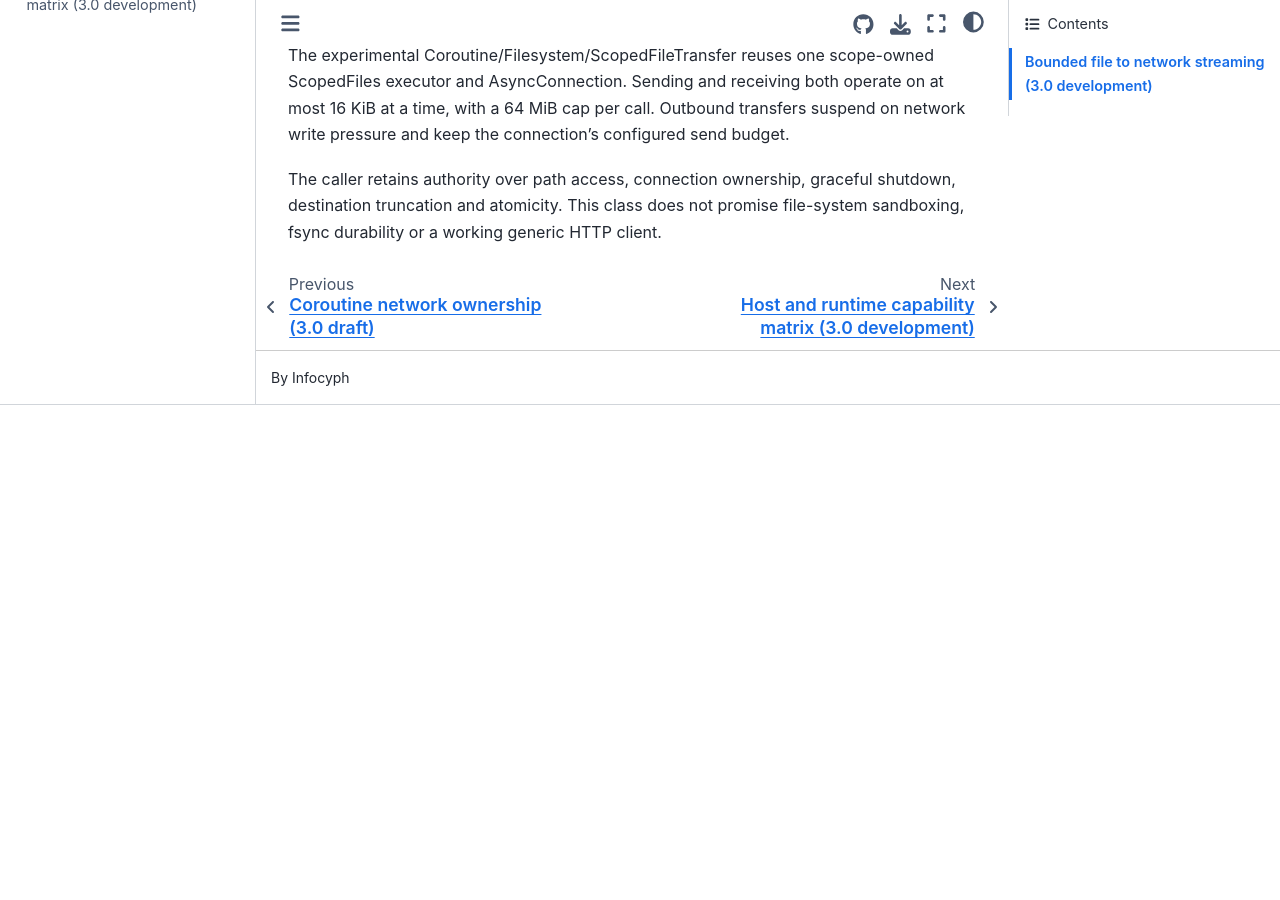
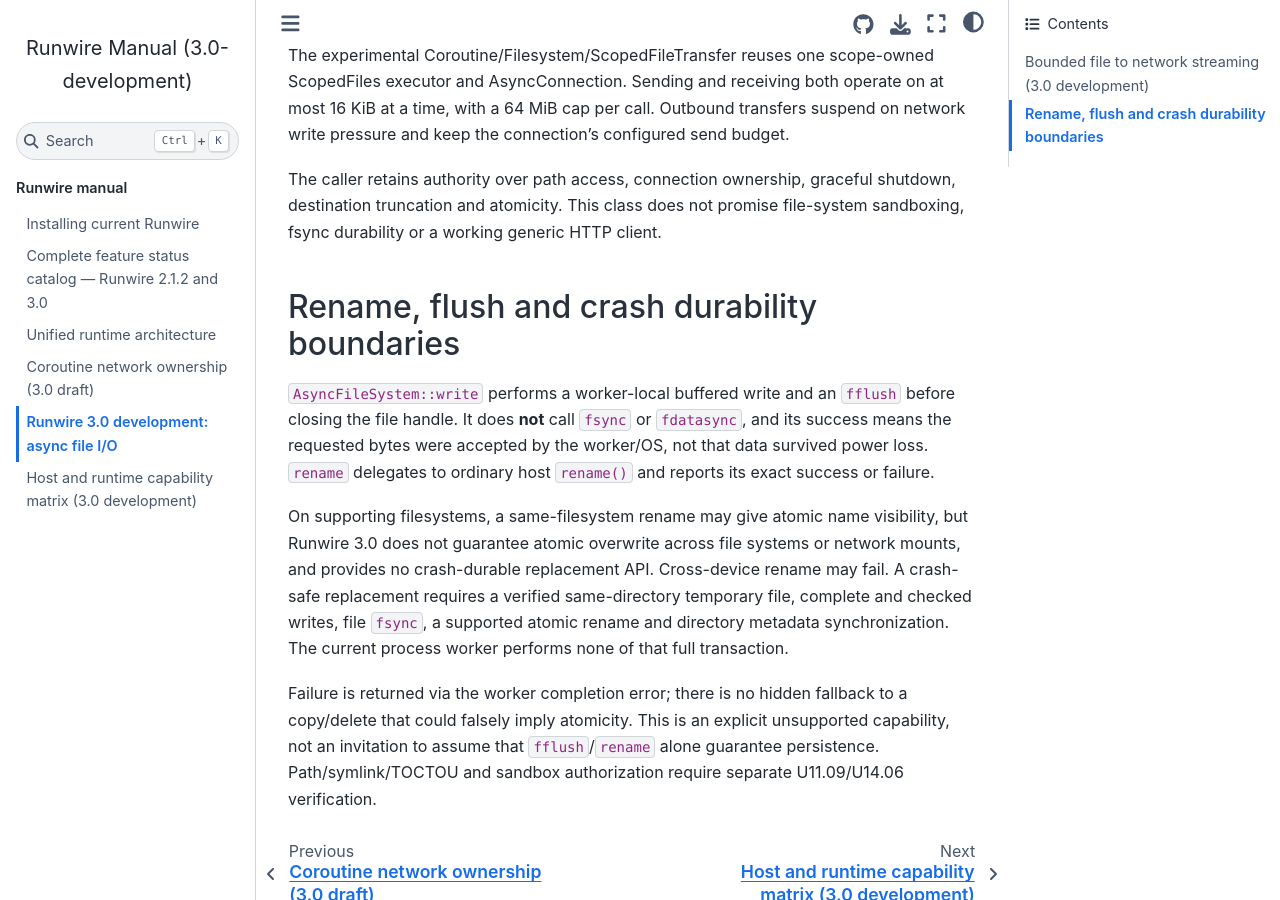
Before and after one commit to infocyph/Runwire, a Sphinx documentation site: the page built from docs/async-file-io-3.0.rst, in a window 1280 px wide and 900 px high, scrolled down 1107 px. Built offline with Sphinx 7.4.7 and the Sphinx Book theme 1.1.4, drawn with Linux system fonts in a browser that asks for light colours; before the commit the page ends 1512 px from its top, so only the background shows below that.

Commit message:
test(files): prove rename semantics and document non-durable fsync boundary (F12)

```diff
--- a/docs/async-file-io-3.0.rst
+++ b/docs/async-file-io-3.0.rst
@@ -57,3 +57,26 @@
 The caller retains authority over path access, connection ownership, graceful
 shutdown, destination truncation and atomicity. This class does not promise
 file-system sandboxing, fsync durability or a working generic HTTP client.
+
+Rename, flush and crash durability boundaries
+=============================================
+
+``AsyncFileSystem::write`` performs a worker-local buffered write and an
+``fflush`` before closing the file handle. It does **not** call ``fsync`` or
+``fdatasync``, and its success means the requested bytes were accepted by
+the worker/OS, not that data survived power loss. ``rename`` delegates to
+ordinary host ``rename()`` and reports its exact success or failure.
+
+On supporting filesystems, a same-filesystem rename may give atomic name
+visibility, but Runwire 3.0 does not guarantee atomic overwrite across file
+systems or network mounts, and provides no crash-durable replacement API.
+Cross-device rename may fail. A crash-safe replacement requires a verified
+same-directory temporary file, complete and checked writes, file
+``fsync``, a supported atomic rename and directory metadata synchronization.
+The current process worker performs none of that full transaction.
+
+Failure is returned via the worker completion error; there is no hidden
+fallback to a copy/delete that could falsely imply atomicity. This is an
+explicit unsupported capability, not an invitation to assume that
+``fflush``/``rename`` alone guarantee persistence. Path/symlink/TOCTOU
+and sandbox authorization require separate U11.09/U14.06 verification.
```
Also changed, not shown: docs/plans/runwire-3.0-unified-runtime-development-plan.md (+2 -0 lines), docs/plans/runwire-3.0-unified-runtime-roadmap.md (+2 -0 lines), 1 other file.
